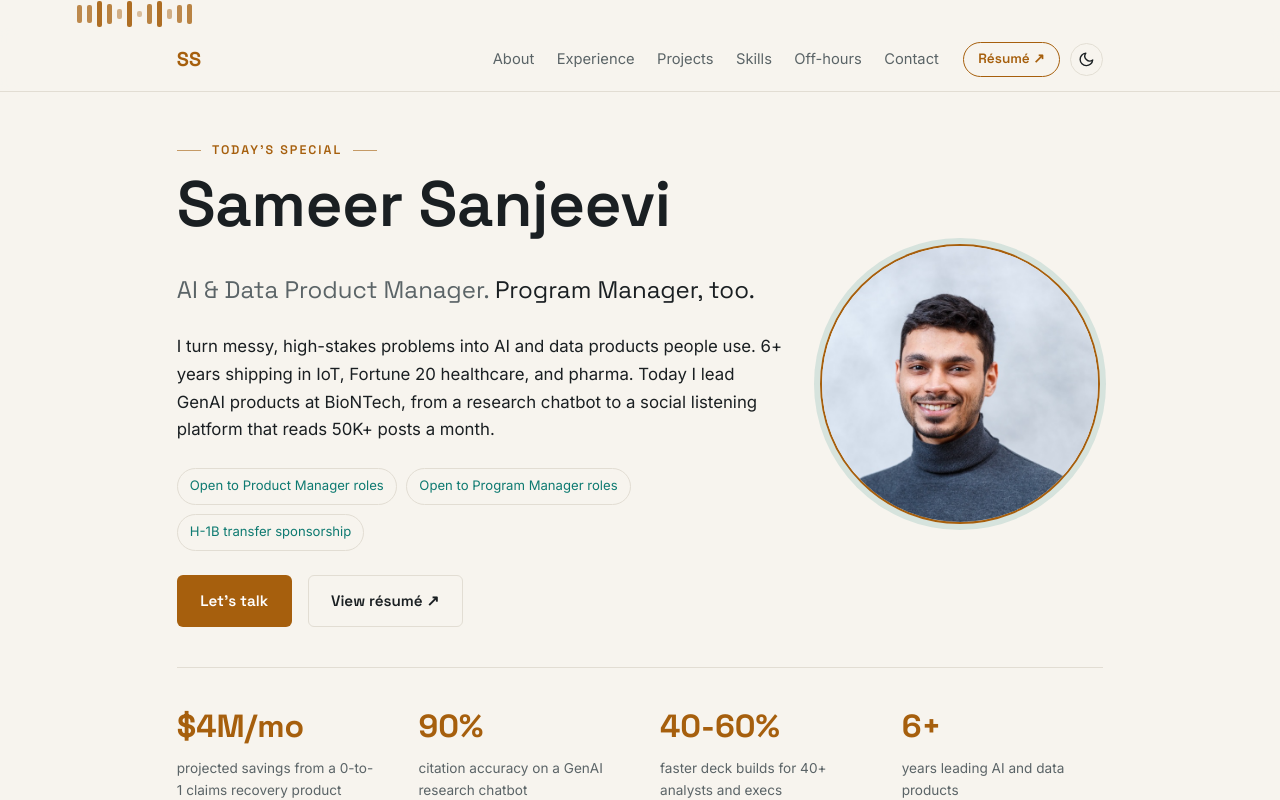
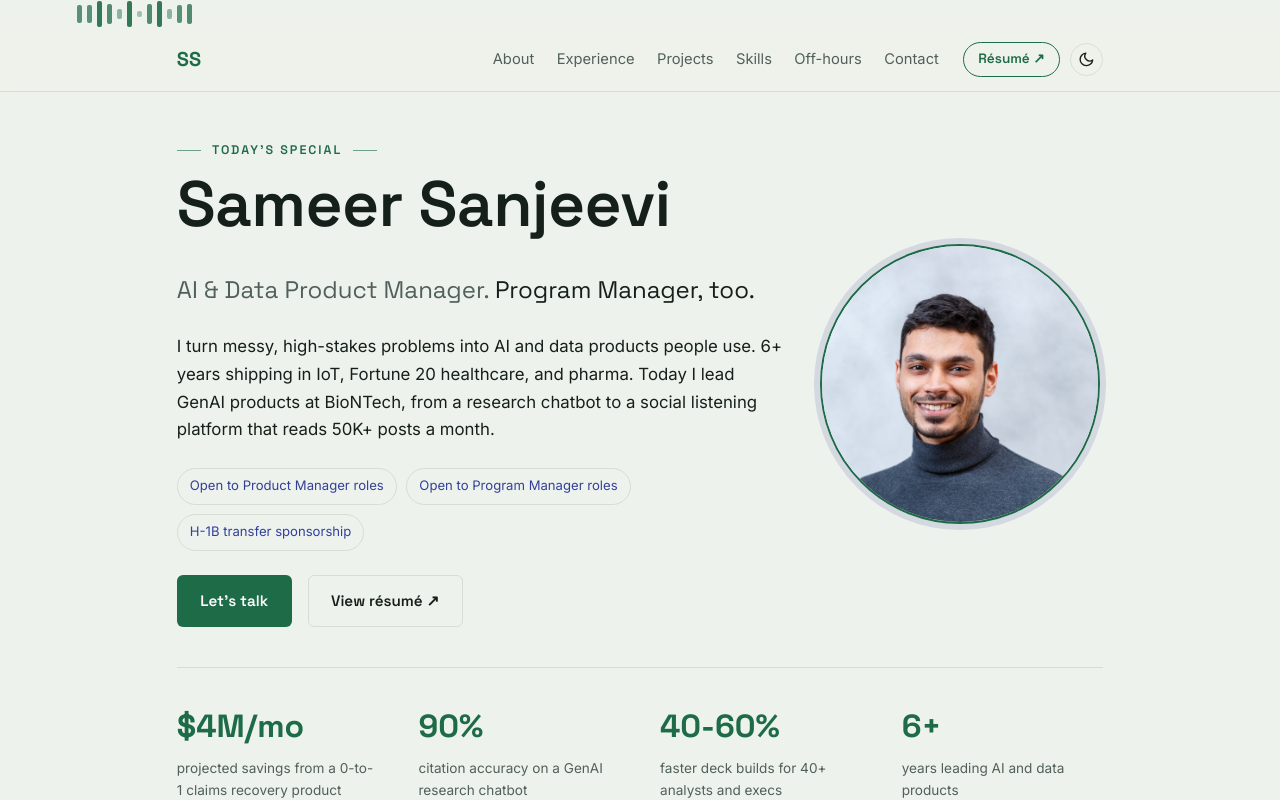
Before and after one commit to isameersanjeewe/SameerSanjeeviWebsite, a plain HTML site: page index.html in a window 1280 px wide. Both pictures are taken after a click on the button "Switch to light theme". Shown: the top 800 px of the page. Drawn offline with Linux system fonts and the light colour scheme.

Commit message:
Recolor light theme: curry leaf green and indigo on sage
Replaces the cream and orange light palette, which read too much like common
AI-product branding. All text colors stay above 4.5:1 contrast.

Co-Authored-By: Claude Opus 5.5 <noreply@anthropic.com>

```diff
--- a/css/style.css
+++ b/css/style.css
@@ -29,21 +29,22 @@
 }
 
 /* Light theme: opt-in via the nav toggle (dark stays the default first impression).
-   Accent values are darkened so text stays above 4.5:1 contrast on warm paper. */
+   Accents are deep green and indigo so text stays above 4.5:1 contrast on sage paper. */
 :root[data-theme="light"] {
-  --ink: #F7F4EE;
+  /* "Curry leaf & indigo": cool sage paper, green primary, indigo secondary */
+  --ink: #EEF2EC;
   --ink-raised: #FFFFFF;
-  --paper: #1A1F22;
-  --muted: #5B6467;
-  --amber: #A65F0D;
-  --cyan: #0E7A71;
-  --line: #E2DDD3;
-  --dots: #C4BCAD;
-  --amber-hover: #8A4E0A;
+  --paper: #15201A;
+  --muted: #51605A;
+  --amber: #1E6B47;
+  --cyan: #33409A;
+  --line: #D6DED3;
+  --dots: #B3C0B0;
+  --amber-hover: #155236;
   --on-accent: #FFFFFF;
-  --accent-soft: rgba(14, 122, 113, 0.14);
-  --featured-border: rgba(166, 95, 13, 0.4);
-  --nav-bg: rgba(247, 244, 238, 0.9);
+  --accent-soft: rgba(51, 64, 154, 0.14);
+  --featured-border: rgba(30, 107, 71, 0.4);
+  --nav-bg: rgba(238, 242, 236, 0.9);
 }
 
 * { box-sizing: border-box; }
--- a/index.html
+++ b/index.html
@@ -43,7 +43,7 @@
   <link rel="preconnect" href="https://fonts.googleapis.com">
   <link rel="preconnect" href="https://fonts.gstatic.com" crossorigin>
   <link href="https://fonts.googleapis.com/css2?family=Space+Grotesk:wght@400;500;600;700&family=Inter:wght@400;500;600&family=JetBrains+Mono:wght@400;500&display=swap" rel="stylesheet">
-  <link rel="stylesheet" href="css/style.css?v=4" />
+  <link rel="stylesheet" href="css/style.css?v=5" />
 </head>
 <body>
   <a class="skip-link" href="#main">Skip to content</a>
@@ -263,6 +263,6 @@
     <p>Somerville, NJ · Built &amp; deployed by Sameer · <a href="https://github.com/isameersanjeewe/SameerSanjeeviWebsite" target="_blank" rel="noopener">source on GitHub</a></p>
   </footer>
 
-  <script src="js/script.js?v=3"></script>
+  <script src="js/script.js?v=5"></script>
 </body>
 </html>
--- a/js/script.js
+++ b/js/script.js
@@ -23,7 +23,7 @@ document.addEventListener('DOMContentLoaded', () => {
       toggle.setAttribute('aria-pressed', String(light));
       toggle.setAttribute('aria-label', light ? 'Switch to dark theme' : 'Switch to light theme');
     }
-    if (themeMeta) themeMeta.setAttribute('content', light ? '#F7F4EE' : '#0F1417');
+    if (themeMeta) themeMeta.setAttribute('content', light ? '#EEF2EC' : '#0F1417');
   };
   apply(root.getAttribute('data-theme') === 'light' ? 'light' : 'dark');
   if (toggle) {
```
